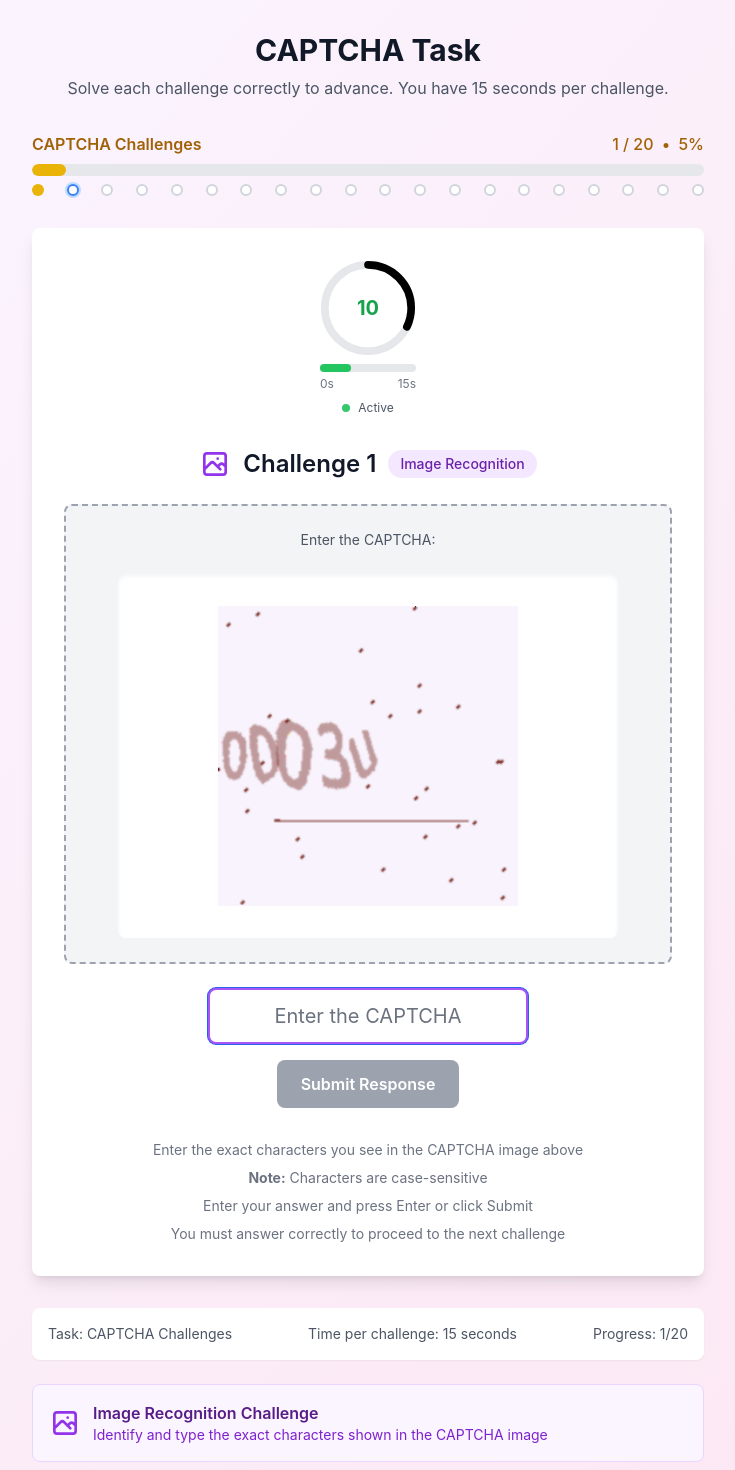
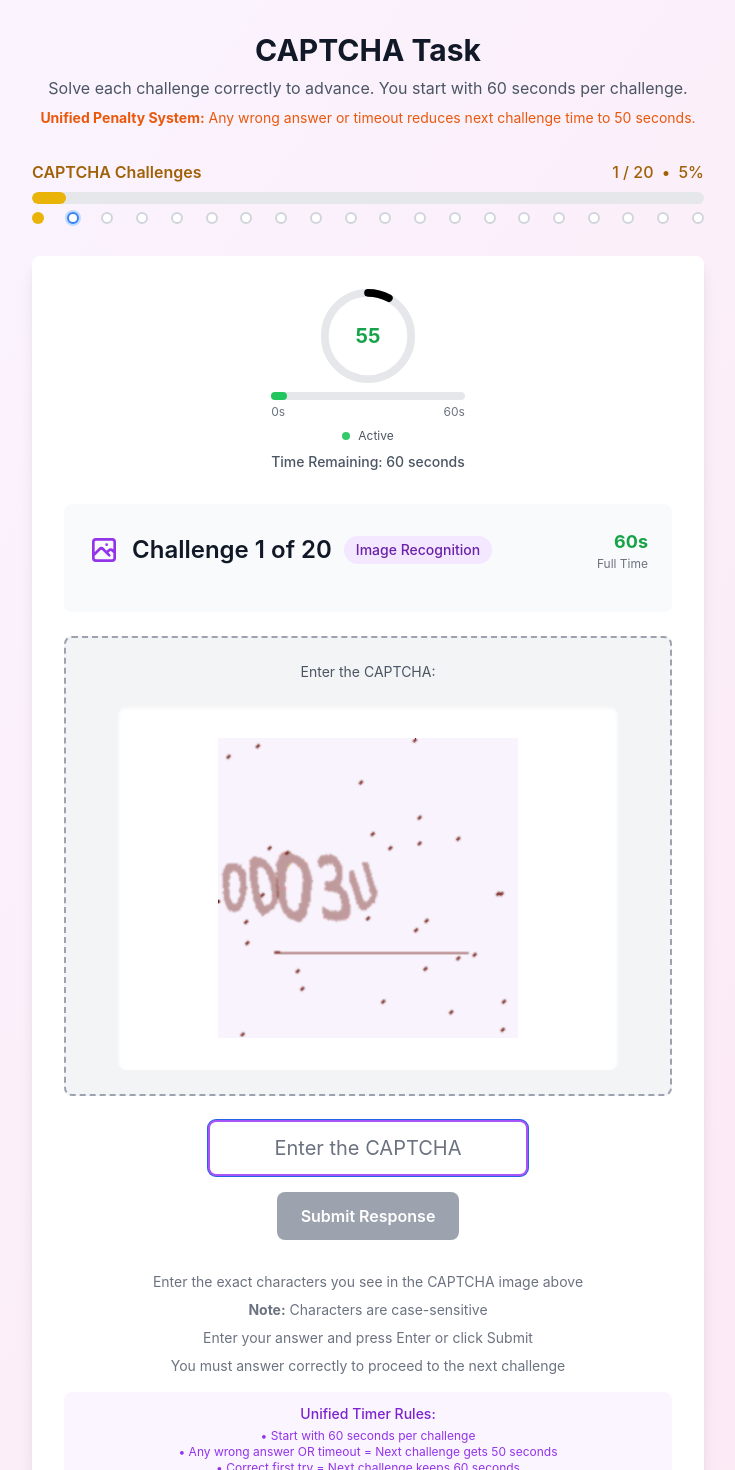
Before and after one commit to akshatrajsaxena/NaadVriksha-CodeBase, a React (Create React App) app in the folder frontend/: page /captcha in a window 1280 px wide. Shown: the top 1470 px of the page, without its empty margins (272-1007 px from the left). Built offline with nearby package versions, Linux system fonts and the light colour scheme.

Commit message:
Update CaptchaTask.js

```diff
--- a/frontend/src/components/CaptchaTask.js
+++ b/frontend/src/components/CaptchaTask.js
@@ -15,10 +15,51 @@ const CaptchaTask = () => {
   const [feedback, setFeedback] = useState({ show: false, isCorrect: false, message: '' });
   const [isTimerActive, setIsTimerActive] = useState(false);
   const [challengeStartTime, setChallengeStartTime] = useState(null);
+
+  // Core penalty system state
+  const [hasIncorrectAttempt, setHasIncorrectAttempt] = useState(false); // Track if current challenge has incorrect attempts
+  const [penaltyActive, setPenaltyActive] = useState(false); // Track if penalty should be applied to current challenge
+  const [currentChallengeTime, setCurrentChallengeTime] = useState(60); // Current challenge's time limit
+
   const inputRef = useRef(null);
 
   const currentChallenge = imageCaptchaChallengesWithImages[currentChallengeIndex];
   const isLastChallenge = currentChallengeIndex >= imageCaptchaChallengesWithImages.length - 1;
+
+  // Refresh prevention functionality
+  useEffect(() => {
+    // Prevent keyboard shortcuts (F5, Ctrl+R, Cmd+R)
+    const handleKeyDown = (event) => {
+      // F5 key
+      if (event.key === 'F5') {
+        event.preventDefault();
+        return false;
+      }
+
+      // Ctrl+R or Cmd+R
+      if ((event.ctrlKey || event.metaKey) && event.key === 'r') {
+        event.preventDefault();
+        return false;
+      }
+    };
+
+    // Prevent browser reload via UI (reload button, etc.)
+    const handleBeforeUnload = (event) => {
+      event.preventDefault();
+      event.returnValue = ''; // Required for Chrome
+      return ''; // Required for some browsers
+    };
+
+    // Add event listeners
+    document.addEventListener('keydown', handleKeyDown);
+    window.addEventListener('beforeunload', handleBeforeUnload);
+
+    // Cleanup function to remove event listeners
+    return () => {
+      document.removeEventListener('keydown', handleKeyDown);
+      window.removeEventListener('beforeunload', handleBeforeUnload);
+    };
+  }, []); // Empty dependency array means this runs once on mount and cleanup on unmount
 
   // Initialize task when component mounts
   useEffect(() => {
@@ -53,10 +94,15 @@ const CaptchaTask = () => {
   }, [currentChallengeIndex]);
 
   const startChallenge = () => {
+    // Determine time for current challenge based on penalty status
+    const timeForThisChallenge = penaltyActive ? 50 : 60; // 10-second penalty: 60s -> 50s
+    setCurrentChallengeTime(timeForThisChallenge);
+
     setChallengeStartTime(Date.now());
     setIsTimerActive(true);
     setUserResponse('');
     setFeedback({ show: false, isCorrect: false, message: '' });
+    setHasIncorrectAttempt(false); // Reset for new challenge
 
     // Focus input after a short delay to ensure it's rendered
     setTimeout(() => {
@@ -96,12 +142,21 @@ const CaptchaTask = () => {
         message: 'Correct!'
       });
 
-      // Stop timer and move to next challenge after short delay
+      // Stop timer
       setIsTimerActive(false);
+
+      // Determine penalty for NEXT challenge
+      // If this was answered correctly on first attempt (no prior incorrect attempts), next challenge gets 60s
+      // If there were incorrect attempts before this correct answer, next challenge gets 50s
+      setPenaltyActive(hasIncorrectAttempt);
+
       setTimeout(() => {
         moveToNextChallenge();
       }, 1000);
     } else {
+      // Incorrect answer
+      setHasIncorrectAttempt(true); // Mark that this challenge has had incorrect attempts
+
       setFeedback({
         show: true,
         isCorrect: false,
@@ -139,6 +194,10 @@ const CaptchaTask = () => {
         isCorrect: false,
         message: 'Time\'s up! Moving to next challenge...'
       });
+
+      // CRITICAL: Apply penalty to next challenge when timeout occurs
+      // This ensures that timeouts always result in 50s for the next challenge
+      setPenaltyActive(true);
     }
 
     // Move to next challenge after showing timeout message
@@ -173,6 +232,21 @@ const CaptchaTask = () => {
     if (e.key === 'Enter') {
       handleResponseSubmit(e);
     }
+  };
+
+  // Helper function to get display information
+  const getDisplayInfo = () => {
+    const timeClass = currentChallengeTime === 50 ? 'text-orange-600' : 'text-green-600';
+    const timeLabel = currentChallengeTime === 50 ? 'Penalty Applied' : 'Full Time';
+    const warningMessage = penaltyActive ? 'This challenge has reduced time due to previous incorrect answer or timeout.' : null;
+    const penaltyMessage = hasIncorrectAttempt ? 'Next challenge will have reduced time if you get this wrong or time runs out.' : null;
+
+    return {
+      timeClass,
+      timeLabel,
+      warningMessage,
+      penaltyMessage
+    };
   };
 
   // Render image-based CAPTCHA challenge
@@ -211,6 +285,8 @@ const CaptchaTask = () => {
     );
   };
 
+  const displayInfo = getDisplayInfo();
+
   return (
     <div className="min-h-screen bg-gradient-to-br from-purple-50 to-pink-100 task-content">
       <div className="container mx-auto px-4 py-8">
@@ -218,7 +294,10 @@ const CaptchaTask = () => {
         <div className="text-center mb-8">
           <h1 className="text-3xl font-bold text-gray-900 mb-2">CAPTCHA Task</h1>
           <p className="text-gray-600">
-            Solve each challenge correctly to advance. You have 15 seconds per challenge.
+            Solve each challenge correctly to advance. You start with 60 seconds per challenge.
+          </p>
+          <p className="text-sm text-orange-600 mt-2">
+            <strong>Unified Penalty System:</strong> Any wrong answer or timeout reduces next challenge time to 50 seconds.
           </p>
         </div>
 
@@ -237,26 +316,53 @@ const CaptchaTask = () => {
           <div className="bg-white rounded-lg shadow-lg p-8">
             {/* Timer */}
             <div className="flex justify-center mb-8">
+              <div className="text-center">
                 <Timer
-                key={`captcha-timer-${currentChallengeIndex}`}
-                duration={15}
+                  key={`captcha-timer-${currentChallengeIndex}-${currentChallengeTime}`}
+                  duration={currentChallengeTime}
                   isActive={isTimerActive}
                   onExpire={handleTimerExpire}
                   size="large"
                   showProgress={true}
                 />
+                <div className="mt-2 text-sm text-gray-600">
+                  <span className="font-medium">Time Remaining: {currentChallengeTime} seconds</span>
+                  {displayInfo.warningMessage && (
+                    <div className="text-orange-600 font-medium mt-1">
+                      {displayInfo.warningMessage}
+                    </div>
+                  )}
+                  {displayInfo.penaltyMessage && (
+                    <div className="text-red-600 font-medium mt-1">
+                      {displayInfo.penaltyMessage}
+                    </div>
+                  )}
+                </div>
+              </div>
             </div>
 
             {/* Challenge Header */}
             <div className="text-center mb-6">
-              <div className="flex items-center justify-center space-x-3 mb-4">
+              <div className="bg-gray-50 rounded-lg p-6 mb-6">
+                <div className="flex justify-between items-center mb-4">
+                  <div className="flex items-center space-x-3">
                     {getChallengeTypeIcon()}
                     <h2 className="text-2xl font-semibold text-gray-900">
-                  Challenge {currentChallengeIndex + 1}
+                      Challenge {currentChallengeIndex + 1} of {imageCaptchaChallengesWithImages.length}
                     </h2>
                     <span className="px-3 py-1 rounded-full text-sm font-medium bg-purple-100 text-purple-800">
                       Image Recognition
                     </span>
+                  </div>
+                  <div className="text-right">
+                    <div className={`text-lg font-bold ${displayInfo.timeClass}`}>
+                      {currentChallengeTime}s
+                    </div>
+                    <div className="text-xs text-gray-500">
+                      {displayInfo.timeLabel}
+                    </div>
+                  </div>
+                </div>
               </div>
             </div>
 
@@ -320,6 +426,15 @@ const CaptchaTask = () => {
                 <p>Enter your answer and press Enter or click Submit</p>
                 <p>You must answer correctly to proceed to the next challenge</p>
               </div>
+              <div className="mt-4 p-3 bg-purple-50 rounded-lg">
+                <p className="text-purple-700 font-medium">Unified Timer Rules:</p>
+                <p className="text-purple-600 text-xs mt-1">
+                  • Start with 60 seconds per challenge<br/>
+                  • Any wrong answer OR timeout = Next challenge gets 50 seconds<br/>
+                  • Correct first try = Next challenge keeps 60 seconds<br/>
+                  • Only two states: 60s (no penalty) or 50s (penalty)
+                </p>
+              </div>
             </div>
           </div>
         </div>
@@ -329,7 +444,7 @@ const CaptchaTask = () => {
           <div className="bg-white rounded-lg shadow-sm p-4">
             <div className="flex justify-between items-center text-sm text-gray-600">
               <span>Task: CAPTCHA Challenges</span>
-              <span>Time per challenge: 15 seconds</span>
+              <span>Current Time: {currentChallengeTime}s</span>
               <span>Progress: {currentChallengeIndex + 1}/{imageCaptchaChallengesWithImages.length}</span>
             </div>
           </div>
```
Lines whose indentation alone changed are shown as unchanged.
